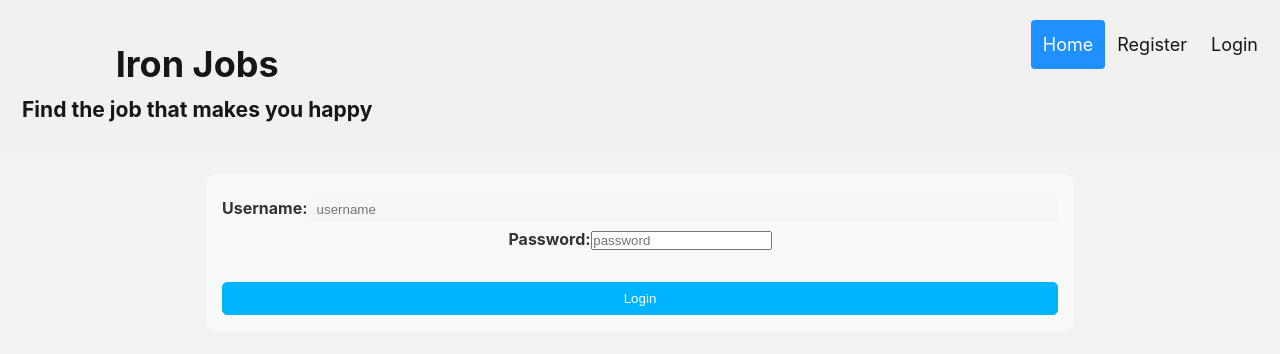
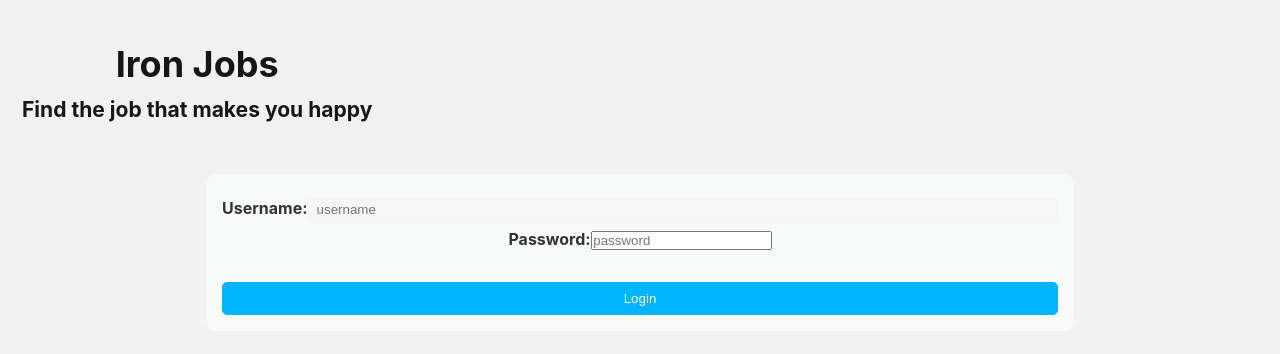
Before and after one commit to IronHack-MERN/ironjobs-frontend, a React (Create React App) app: page /login in a window 1280 px wide. Shown: the top 354 px of the page. Built offline with nearby package versions, Linux system fonts and the light colour scheme; no server answers.

Commit message:
UPDATE header style

```diff
--- a/src/App.js
+++ b/src/App.js
@@ -37,6 +37,7 @@ class App extends Component {
           <PrivateRoute exact path="/private/job/post" component={FormAddJob} />
           <PrivateRoute exact path="/private/jobs/:id" component={JobDetail} />
 
+
           {/* <Route component={NotFound} /> */}
 
         </Router>
--- a/src/components/Header.js
+++ b/src/components/Header.js
@@ -13,17 +13,11 @@ const Header = (props) => {
                     <h1 className='header'> <span></span>Iron Jobs</h1>
                     <h3>Find the job that makes you happy</h3>
                 </Link>
-                <div className='header-right'>
-                    <a className="active" href="#home">Home</a>
-                    {/* Welcome {username} */}
+                {/* Welcome {username} */}
 
-                    <Link to={"/register"}> Register</Link>
-                        {
-                            props.isLoggedin
-                                ? <Link to='/logout' style={{ textDecoration: 'none' }}> Logout</Link>
-                                : <Link to='/login' style={{ textDecoration: 'none' }}> Login</Link>
-                        }
-                </div>
+                {/* <div className='header-right'>
+                    <a className="active" href="/">Home</a>
+                </div> */}
 
             </div>
 
```
